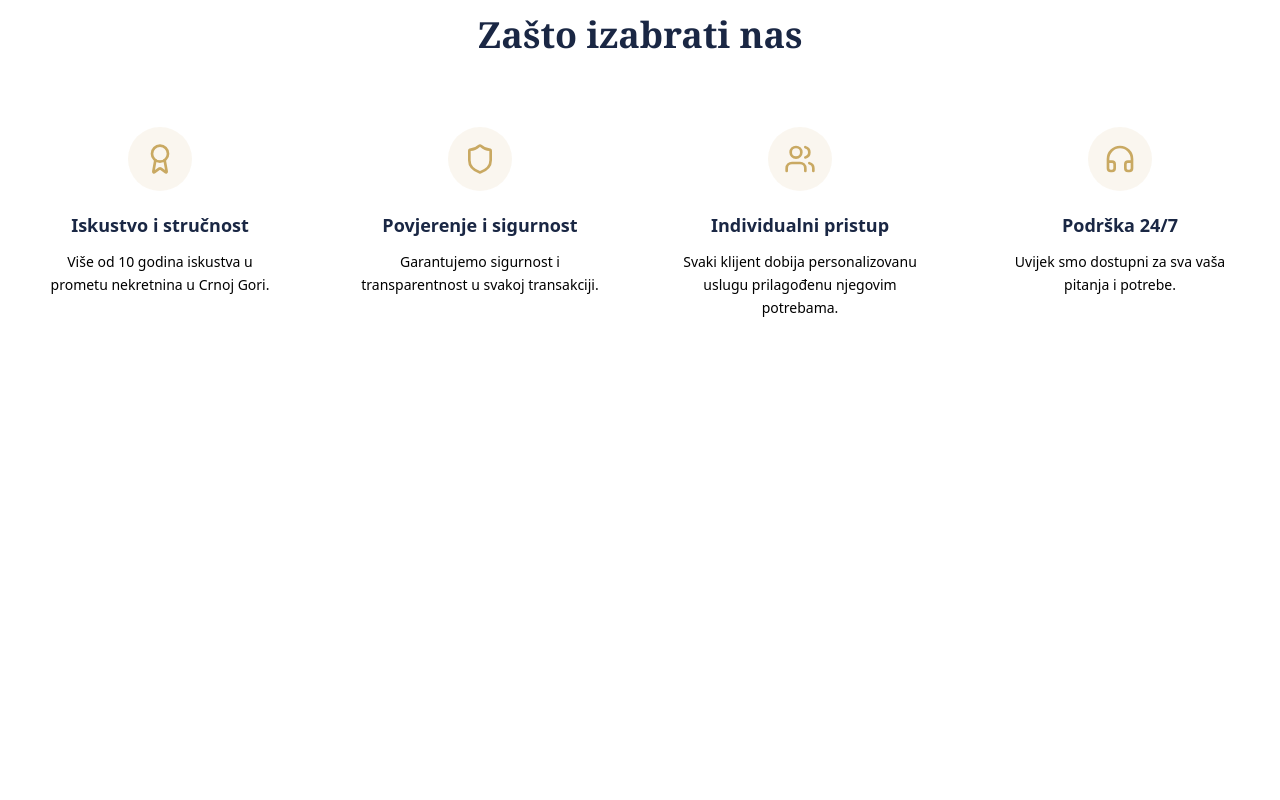
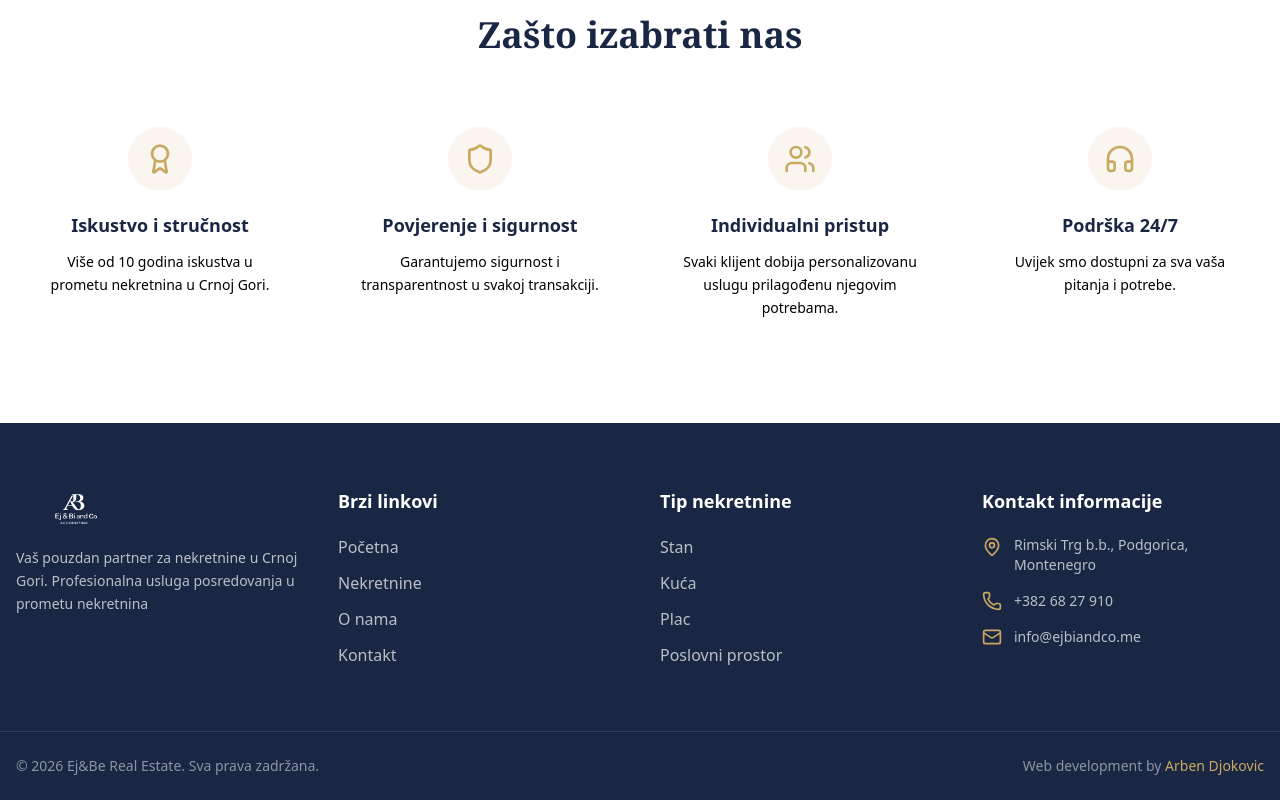
Before and after one commit to arben-djokovic/ej-and-be, a Next.js app in the folder frontend/: page / in a window 1280 px wide. Shown: the part 1303-2103 px from the top of the page. Before the commit the page ends 1726 px from the top, so only its background shows below. Built offline with nearby package versions, Linux system fonts and the light colour scheme; a web font is replaced by a local one.

Commit message:
Created footer

```diff
--- a/frontend/src/app/page.js
+++ b/frontend/src/app/page.js
@@ -1,4 +1,5 @@
 import { FeaturedProperties } from "@/components/FeaturedProperties";
+import { Footer } from "@/components/Footer";
 import { Header } from "@/components/header/Header";
 import { Hero } from "@/components/Hero";
 import { Stats } from "@/components/Stats";
@@ -14,6 +15,7 @@ export default function Home() {
         <Stats />
         <WhyUs />
       </div>
+      <Footer />
     </>
   );
 }
--- /dev/null
+++ b/frontend/src/components/Footer.js
@@ -0,0 +1,148 @@
+import { Mail, MapPin, Phone } from "lucide-react";
+import Image from "next/image";
+import Link from "next/link";
+import React from "react";
+
+export const Footer = () => {
+  return (
+    <footer className="bg-[#1a2744] text-white">
+      <div className="container mx-auto px-4 py-16">
+        <div className="grid grid-cols-1 md:grid-cols-2 lg:grid-cols-4 gap-10">
+          {/* Logo & Description */}
+          <div className="lg:col-span-1">
+            <Image
+              src="/ej&be-logo.webp"
+              alt="Ej&Be Real Estate"
+              width={160}
+              height={50}
+              className="h-10 w-auto mb-5"
+            />
+            <p className="text-white/70 text-sm leading-relaxed">
+              Vaš pouzdan partner za nekretnine u Crnoj Gori. Profesionalna usluga posredovanja u prometu nekretnina
+            </p>
+          </div>
+
+          {/* Quick Links */}
+          <div>
+            <h3 className="font-semibold text-lg mb-5">
+              Brzi linkovi
+            </h3>
+            <ul className="space-y-3">
+              <li>
+                <Link
+                  href="/"
+                  className="text-white/70 hover:text-white transition-colors"
+                >
+                  Početna
+                </Link>
+              </li>
+              <li>
+                <Link
+                  href="/nekretnine"
+                  className="text-white/70 hover:text-white transition-colors"
+                >
+                    Nekretnine
+                </Link>
+              </li>
+              <li>
+                <Link
+                  href="/o-nama"
+                  className="text-white/70 hover:text-white transition-colors"
+                >
+                    O nama
+                </Link>
+              </li>
+              <li>
+                <Link
+                  href="/kontakt"
+                  className="text-white/70 hover:text-white transition-colors"
+                >
+                    Kontakt
+                </Link>
+              </li>
+            </ul>
+          </div>
+
+          {/* Property Types */}
+          <div>
+            <h3 className="font-semibold text-lg mb-5">Tip nekretnine</h3>
+            <ul className="space-y-3">
+              <li>
+                <Link
+                  href="/nekretnine?type=apartment"
+                  className="text-white/70 hover:text-white transition-colors"
+                >
+                  Stan
+                </Link>
+              </li>
+              <li>
+                <Link
+                  href="/nekretnine?type=house"
+                  className="text-white/70 hover:text-white transition-colors"
+                >
+                  Kuća
+                </Link>
+              </li>
+              <li>
+                <Link
+                  href="/nekretnine?type=land"
+                  className="text-white/70 hover:text-white transition-colors"
+                >
+                  Plac
+                </Link>
+              </li>
+              <li>
+                <Link
+                  href="/nekretnine?type=commercial"
+                  className="text-white/70 hover:text-white transition-colors"
+                >
+                  Poslovni prostor
+                </Link>
+              </li>
+            </ul>
+          </div>
+
+          {/* Contact Info */}
+          <div>
+            <h3 className="font-semibold text-lg mb-5">
+              Kontakt informacije
+            </h3>
+            <ul className="space-y-4">
+              <li className="flex items-start gap-3">
+                <MapPin className="h-5 w-5 text-[#c9a962] shrink-0 mt-0.5" />
+                <span className="text-white/70 text-sm">
+                  Rimski Trg b.b., Podgorica, Montenegro
+                </span>
+              </li>
+              <li className="flex items-center gap-3">
+                <Phone className="h-5 w-5 text-[#c9a962] shrink-0" />
+                <span className="text-white/70 text-sm">+382 68 27 910</span>
+              </li>
+              <li className="flex items-center gap-3">
+                <Mail className="h-5 w-5 text-[#c9a962] shrink-0" />
+                <span className="text-white/70 text-sm">info@ejbiandco.me</span>
+              </li>
+            </ul>
+          </div>
+        </div>
+      </div>
+
+      {/* Bottom Bar */}
+      <div className="border-t border-white/10">
+        <div className="container mx-auto px-4 py-6">
+          <div className="flex flex-col md:flex-row items-center justify-between gap-4">
+            <p className="text-white/50 text-sm">
+              © 2026 Ej&Be Real Estate. Sva prava zadržana.
+            </p>
+            <p className="text-white/50 text-sm">
+              Web development by{" "}
+              <Link href="https://www.linkedin.com/in/arben-djokovic" className="text-[#c9a962]" target="_blank">
+                Arben Djokovic
+              </Link>
+            </p>
+          </div>
+        </div>
+      </div>
+    </footer>
+  );
+};
```
